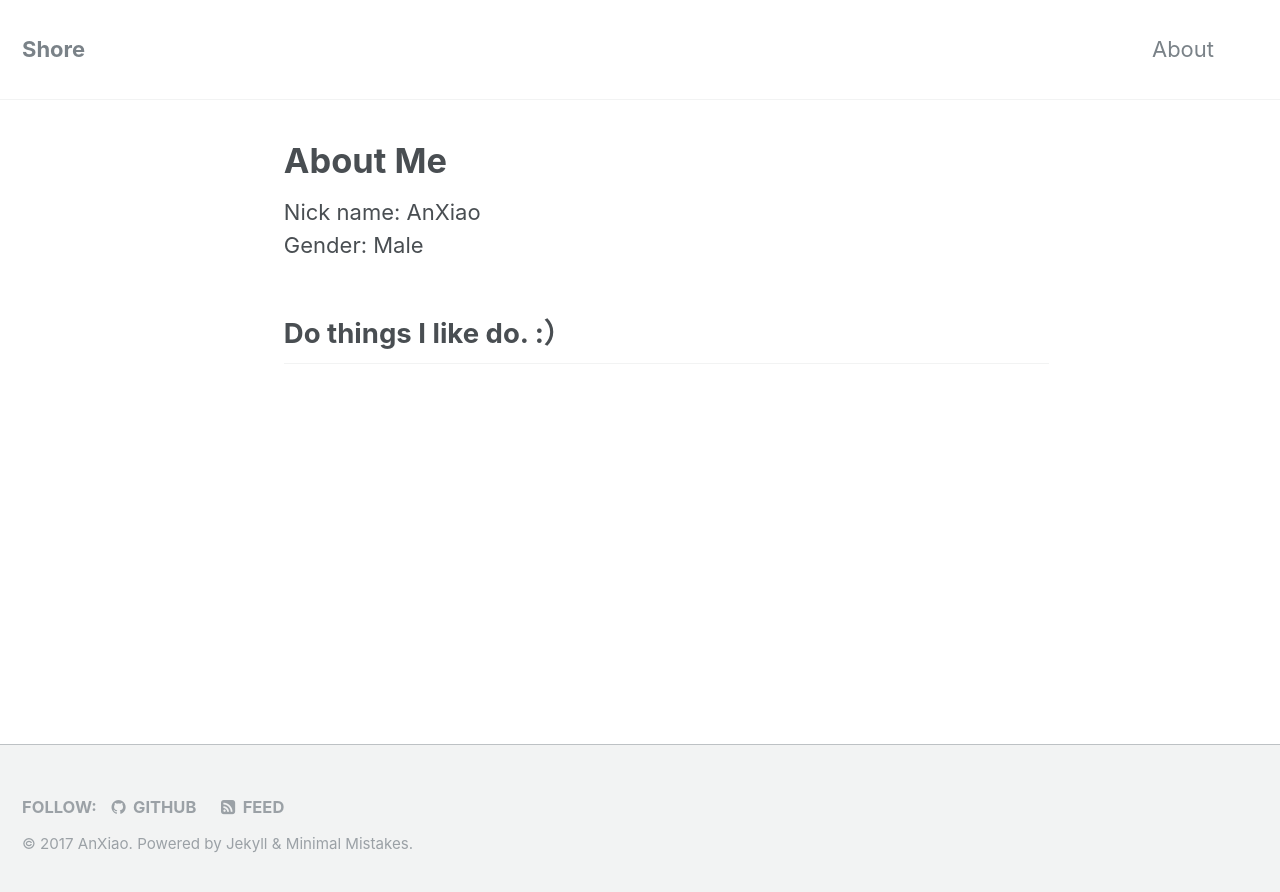
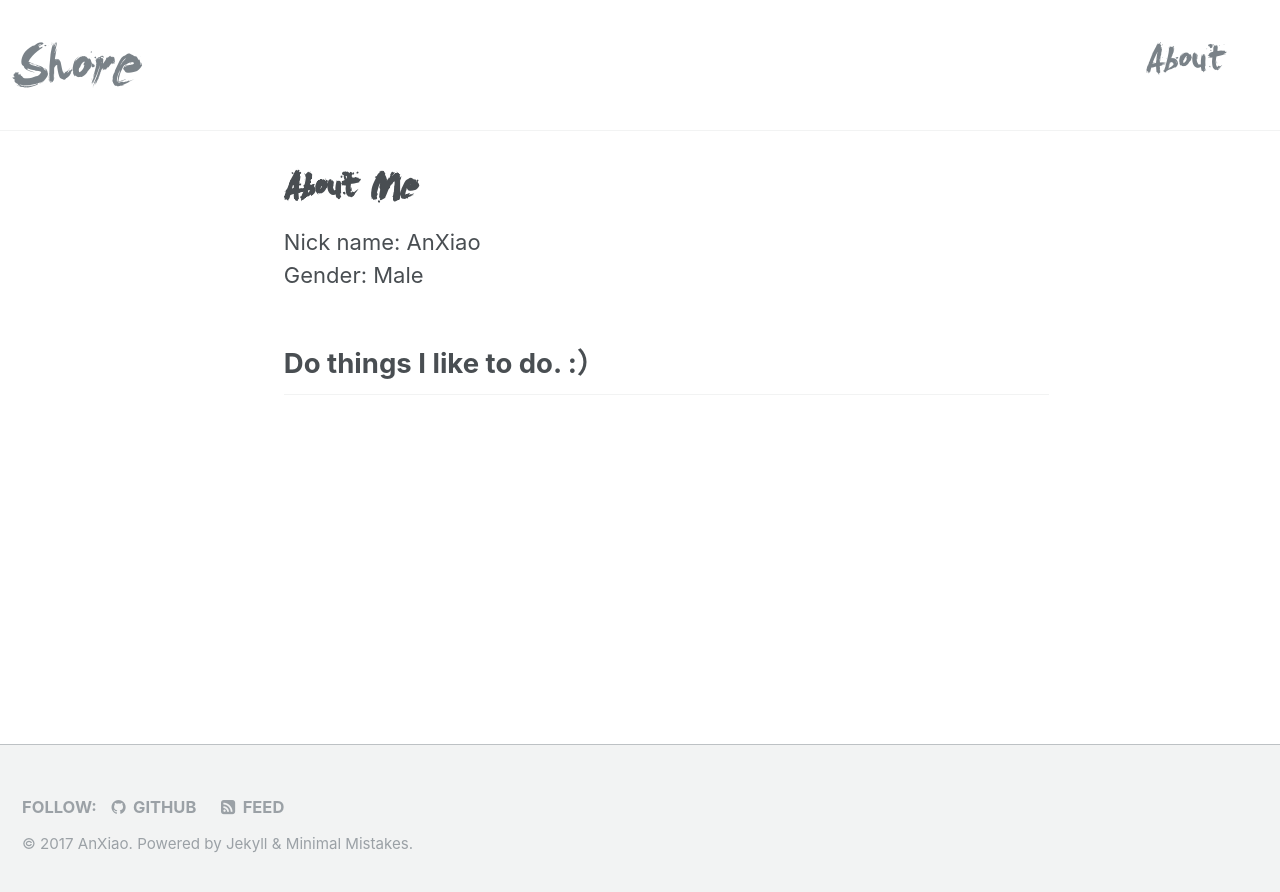
Before and after one commit to silverHugh/silverhugh.github.io, a Jekyll site: the page built from _pages/about.md, in a window 1280 px wide. Shown: the top 892 px of the page. Built offline with Jekyll 4.4.1, drawn with Linux system fonts in a browser that asks for light colours.

Commit message:
change typo

```diff
--- a/_pages/about.md
+++ b/_pages/about.md
@@ -8,4 +8,4 @@ permalink: /about/
 Nick name: AnXiao <br/>
 Gender: Male
 
-## Do things I like do. :）
+## Do things I like to do. :）
--- a/_sass/_archive.scss
+++ b/_sass/_archive.scss
@@ -24,6 +24,7 @@
   margin: 1.414em 0 0;
   padding-bottom: 0.5em;
   font-size: $type-size-5;
+  font-family: $ink, $serif;
   color: mix(#fff, $gray, 25%);
   border-bottom: 1px solid $border-color;
 
@@ -34,7 +35,7 @@
 
 .archive__item-title {
   margin-bottom: 0.25em;
-  font-family: $sans-serif-narrow;
+  font-family: $ink, $sans-serif-narrow;
 
   a + a {
     opacity: 0.5;
--- a/_sass/_masthead.scss
+++ b/_sass/_masthead.scss
@@ -18,8 +18,8 @@
     display: flex;
     -webkit-box-pack: justify;
      justify-content: space-between;
-    padding: 1em 1em 1em;
-    font-family: $sans-serif-narrow;
+    padding: 0.5em 0.5em 0.5em;
+    font-family: $ink, $sans-serif-narrow;
 
     @include breakpoint($x-large) {
       max-width: $x-large;
@@ -38,11 +38,11 @@
 .site-title {
   display: -webkit-box;
   display: flex;
-  padding: 0.5rem 0;
+  padding: 1rem 0 0 0 !important;
   align-self: stretch;
   -webkit-box-align: center;
         align-items: center;
-  font-weight: bold;
+  font-size: 57px;
   z-index: 20;
 }
 
@@ -69,6 +69,7 @@
   display: block;
   list-style-type: none;
   white-space: nowrap;
+  font-size: 37px;
 
   &--lg {
     padding-right: 2em;
--- a/_sass/_page.scss
+++ b/_sass/_page.scss
@@ -39,6 +39,7 @@
 .page__title {
   margin-top: 0;
   line-height: 1;
+  font-family: $ink, $serif;
 
   & + .page__meta {
     margin-top: -0.5em;
--- a/_sass/_sidebar.scss
+++ b/_sass/_sidebar.scss
@@ -77,12 +77,14 @@
   }
 
   img {
-    max-width: 110px;
+    max-width: 120px;
     border-radius: 50%;
 
     @include breakpoint($large) {
-      padding: 5px;
-      border: 1px solid $border-color;
+      padding: 20px;
+      background-image: url(/assets/images/ink-circle.png);
+      background-size: cover;
+      background-position: 0px -10px;
     }
   }
 }
@@ -104,6 +106,7 @@
 
 .author__name {
   margin: 0;
+  padding-left: 27px;
 
   @include breakpoint($large) {
     margin-top: 10px;
@@ -111,7 +114,7 @@
   }
 }
 .sidebar .author__name {
-  font-family: $sans-serif;
+  font-family: $ink, $sans-serif;
   font-size: $type-size-5;
 }
 
--- a/_sass/_variables.scss
+++ b/_sass/_variables.scss
@@ -5,6 +5,13 @@
 /*
    Typography
    ========================================================================== */
+@font-face {
+    font-family: 'Levibrush';
+    src: url('/assets/fonts/levibrush-webfont.woff2') format('woff2'),
+         url('/assets/fonts/levibrush-webfont.woff') format('woff');
+    font-weight: normal;
+    font-style: normal;
+}
 
 $doc-font-size              : 16 !default;
 
@@ -27,6 +34,7 @@ $times                      : Times, serif !default;
 $bodoni                     : "Bodoni MT", serif !default;
 $calisto                    : "Calisto MT", serif !default;
 $garamond                   : Garamond, serif !default;
+$ink                        : Levibrush;
 
 $global-font-family         : $sans-serif !default;
 $header-font-family         : $sans-serif !default;
```
Also changed, not shown: assets/fonts/levibrush-webfont.woff (added), assets/fonts/levibrush-webfont.woff2 (added), assets/images/ink-circle.png (added).
